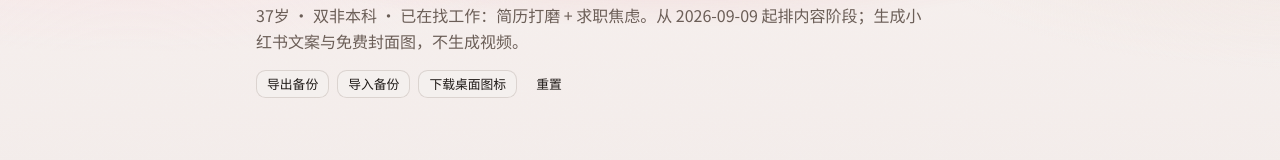
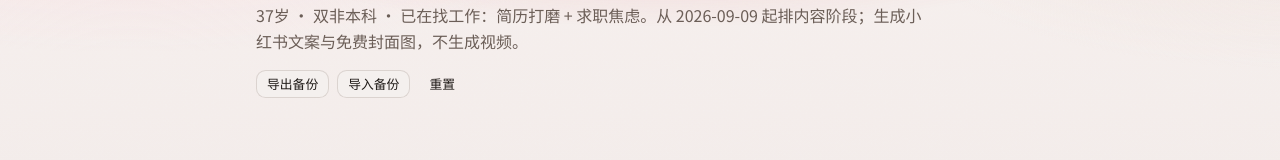
Before and after one commit to Angela-FW/xhs-spark, a Next.js app: page / in a window 1280 px wide. Shown: the part 142-302 px from the top of the page. Built offline with nearby package versions, Linux system fonts and the light colour scheme; a web font is replaced by a local one.

Commit message:
Remove unused download desktop icon button
The icon download control was not useful for the user workflow.

Co-authored-by: 467cy9nm9n <467cy9nm9n@privaterelay.appleid.com>

```diff
--- a/src/components/planner-app.tsx
+++ b/src/components/planner-app.tsx
@@ -78,19 +78,6 @@ function PlannerInner() {
             <Button
               type="button"
               size="sm"
-              variant="outline"
-              onClick={() => {
-                const a = document.createElement("a");
-                a.href = "/app-icon.png";
-                a.download = "重启笔记图标.png";
-                a.click();
-              }}
-            >
-              下载桌面图标
-            </Button>
-            <Button
-              type="button"
-              size="sm"
               variant="ghost"
               onClick={() => {
                 if (confirm("确定清空本地规划并恢复种子日历？")) resetAll();
```
